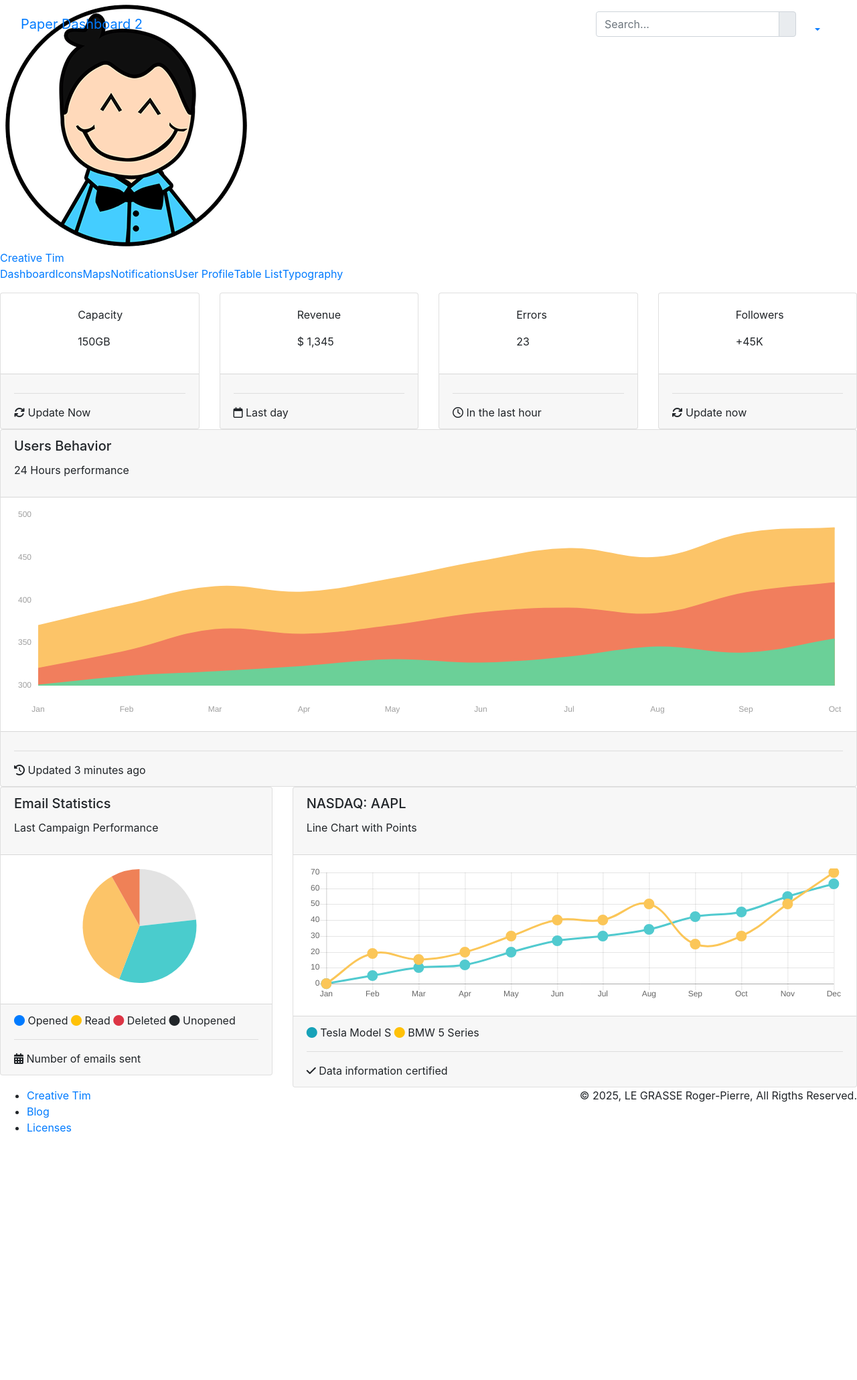
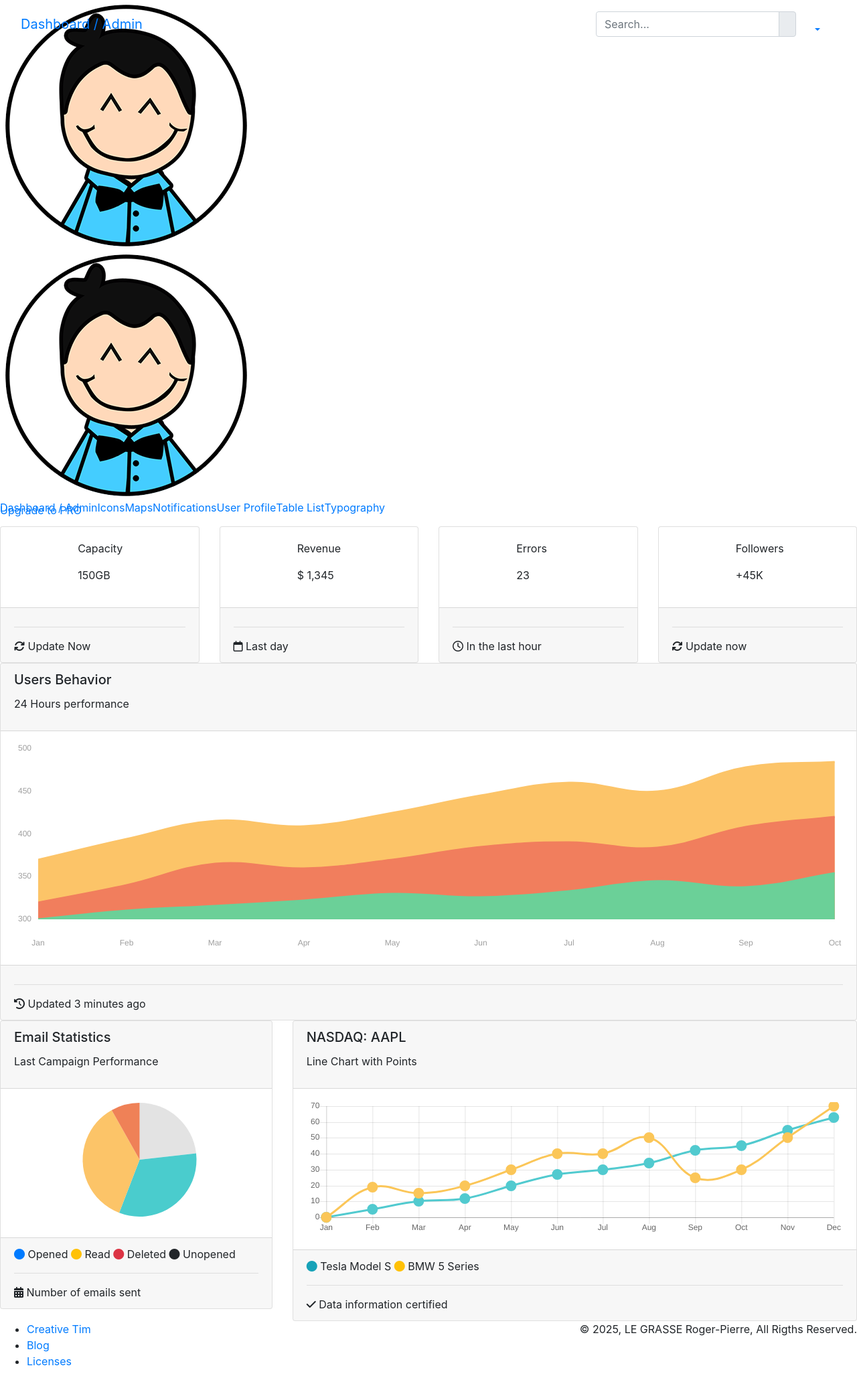
Before and after one commit to Roger45130/annonceo, a PHP site: page /admin/index.php in a window 1280 px wide. Shown: the whole page at 67% size. Before the commit the page ends 1690 px from the top, so only its background shows below. Run offline with PHP 8.4, Linux system fonts and the light colour scheme; some libraries are stand-ins or nearby versions.

Commit message:
MaJ 24022025 1640 Header du dashboard

```diff
--- a/admin/include/header.php
+++ b/admin/include/header.php
@@ -7,7 +7,7 @@
     <link rel="icon" type="image/png" href="../assets/img/favicon.png">
     <meta http-equiv="X-UA-Compatible" content="IE=edge,chrome=1" />
     <title>
-        Paper Dashboard 2 by Creative Tim
+        Dashbord / Admin
     </title>
     <meta content='width=device-width, initial-scale=1.0, maximum-scale=1.0, user-scalable=0, shrink-to-fit=no' name='viewport' />
     <!--     Fonts and icons     -->
@@ -30,11 +30,38 @@
                     </div>
                     <!-- <p>CT</p> -->
                 </a>
-                <a href="https://www.creative-tim.com" class="simple-text logo-normal">
-                    Creative Tim
-                    <!-- <div class="logo-image-big">
-            <img src="../assets/img/logo-big.png">
-          </div> -->
+            </div>
+            <!DOCTYPE html>
+            <html lang="en">
+
+            <head>
+                <meta charset="utf-8" />
+                <link rel="apple-touch-icon" sizes="76x76" href="../assets/img/apple-icon.png">
+                <link rel="icon" type="image/png" href="../assets/img/favicon.png">
+                <meta http-equiv="X-UA-Compatible" content="IE=edge,chrome=1" />
+                <title>
+                    Dashbord / Admin
+                </title>
+                <meta content='width=device-width, initial-scale=1.0, maximum-scale=1.0, user-scalable=0, shrink-to-fit=no' name='viewport' />
+                <!--     Fonts and icons     -->
+                <link href="https://fonts.googleapis.com/css?family=Montserrat:400,700,200" rel="stylesheet" />
+                <link href="https://maxcdn.bootstrapcdn.com/font-awesome/latest/css/font-awesome.min.css" rel="stylesheet">
+                <!-- CSS Files -->
+                <link href="../assets/css/bootstrap.min.css" rel="stylesheet" />
+                <link href="../assets/css/paper-dashboard.css?v=2.0.1" rel="stylesheet" />
+                <!-- CSS Just for demo purpose, don't include it in your project -->
+                <link href="../assets/demo/demo.css" rel="stylesheet" />
+            </head>
+
+            <body class="">
+                <div class="wrapper ">
+                    <div class="sidebar" data-color="white" data-active-color="danger">
+                        <div class="logo">
+                            <a href="https://www.creative-tim.com" class="simple-text logo-mini">
+                                <div class="logo-image-small">
+                                    <img src="../assets/img/logo-small.png">
+                                </div>
+                                <!-- <p>CT</p> -->
                             </a>
                         </div>
                         <div class="sidebar-wrapper">
@@ -42,7 +69,7 @@
                                 <li class="active ">
                                     <a href="./dashboard.html">
                                         <i class="nc-icon nc-bank"></i>
-                            <p>Dashboard</p>
+                                        <p>Dashboard / Admin</p>
                                     </a>
                                 </li>
                                 <li>
@@ -90,3 +117,5 @@
                             </ul>
                         </div>
                     </div>
+
+                </div>
--- a/admin/index.php
+++ b/admin/index.php
@@ -14,7 +14,7 @@
                         <span class="navbar-toggler-bar bar3"></span>
                     </button>
                 </div>
-                <a class="navbar-brand" href="javascript:;">Paper Dashboard 2</a>
+                <a class="navbar-brand" href="javascript:;">Dashboard / Admin</a>
             </div>
             <button class="navbar-toggler" type="button" data-toggle="collapse" data-target="#navigation" aria-controls="navigation-index" aria-expanded="false" aria-label="Toggle navigation">
                 <span class="navbar-toggler-bar navbar-kebab"></span>
```
Also changed, not shown: assets/css/paper-dashboard-min.css. Lines whose indentation alone changed are shown as unchanged.
